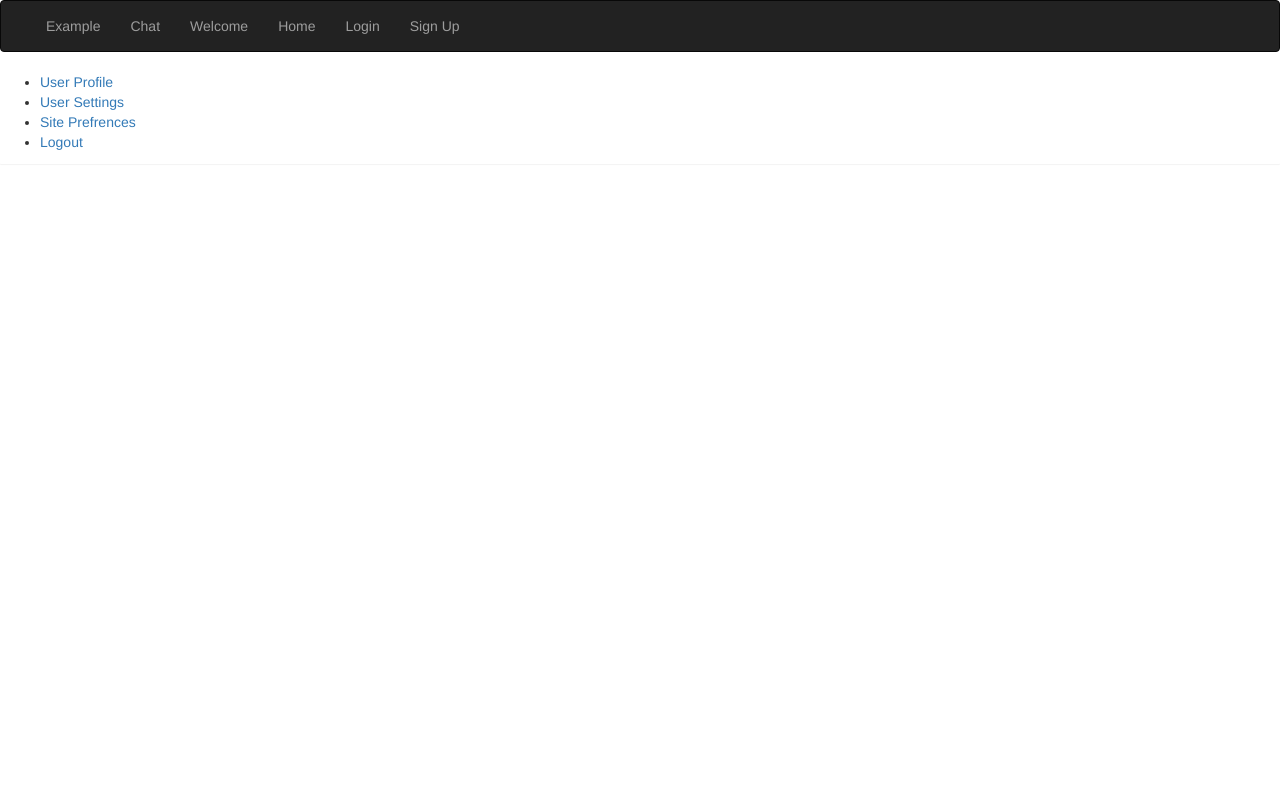
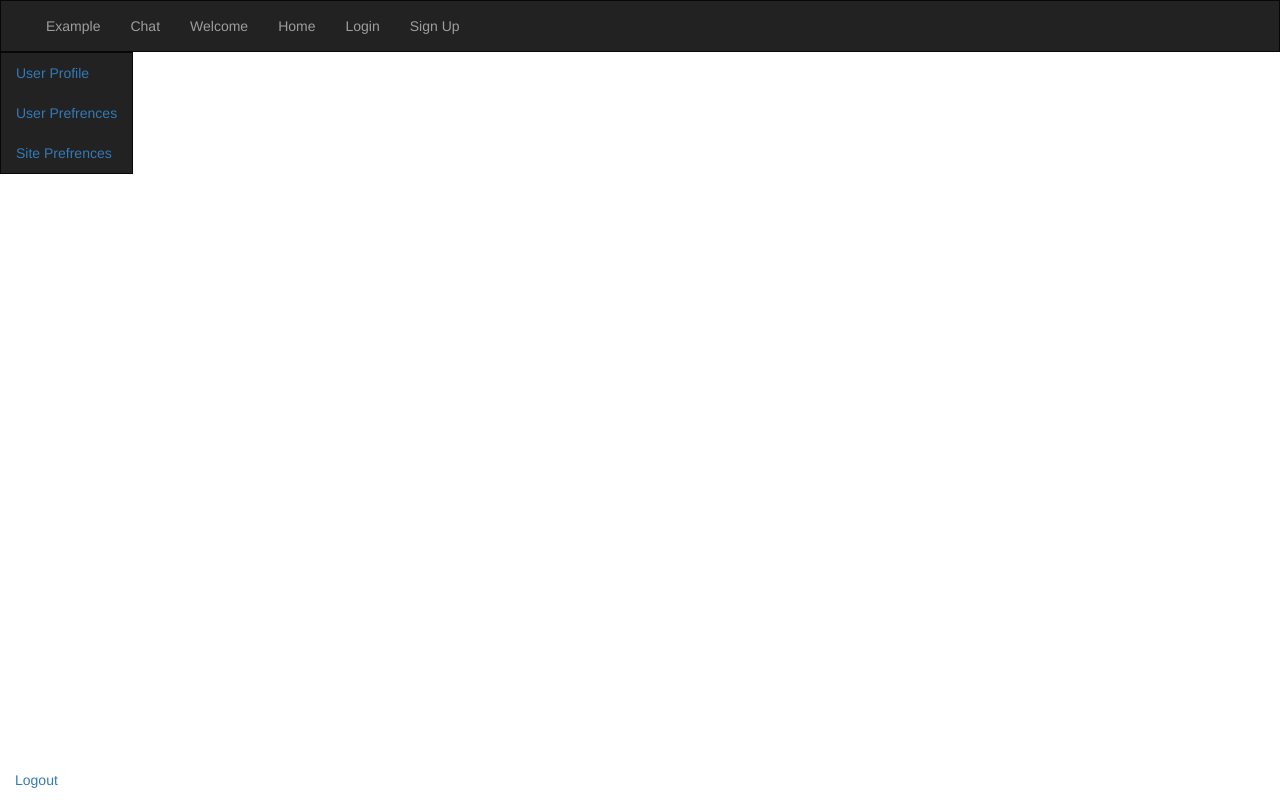
Before and after one commit to killgriff22/Sample_Flask_App, a Flask app: page /about in a window 1280 px wide. Run offline with Flask 3, Linux system fonts and the light colour scheme; some libraries are stand-ins or nearby versions.

Commit message:
Mid-migration publish to github pages

```diff
--- a/app.py
+++ b/app.py
@@ -105,7 +105,7 @@ def signup():
             UserDataBase.close()
         token = f"{random.randint(100000,999999)}"
         tokens.update({token: user})
-        users.update({user: {"password":password,"profimg":f"{defualtimg}"}})
+        users.update({user: {"password":password,"profimg":"https://cdn.discordapp.com/attachments/1100045482413273108/1100045482413273108/unknown.png"}})
         payload = {'users': users, 'tokens': tokens}
         with open("static/JS/Users.json", 'w') as UserDataBase:
             UserDataBase.write(json.dumps(payload))
--- a/static/JS/Users.json
+++ b/static/JS/Users.json
@@ -1 +1 @@
-{"users": {"Skye": "KY0:JC.0}RqM}RqM|wYf[<h+GYh]", "hdhdjfjdudtd": "0mq<0O|*bgd$0O|*bgd$0mq<MMSdbgd$0mq<MMSd7:i00mq<EI2S0mq<EI2S~H[4EI2S~8[k~H[4EI2S}RqM}RqMEI2S#GYMbgd$0O|*EI2S7:i00mq<0mq<EI2SF(OEEI2S0O|*bgd$bgd$EI2Sbgd$#7g2JC.0EI2S7:i00O|*St5Y}RqM#7g2Y>Mmbgd$~H[4EI2SEI2S@GsQJC.0Y>Mm}RqM"}, "tokens": {"420416": "Skye"}}
+{"users": {"Skye": "KY0:JC.0}RqM}RqM|wYf[<h+GYh]", "hdhdjfjdudtd": "0mq<0O|*bgd$0O|*bgd$0mq<MMSdbgd$0mq<MMSd7:i00mq<EI2S0mq<EI2S~H[4EI2S~8[k~H[4EI2S}RqM}RqMEI2S#GYMbgd$0O|*EI2S7:i00mq<0mq<EI2SF(OEEI2S0O|*bgd$bgd$EI2Sbgd$#7g2JC.0EI2S7:i00O|*St5Y}RqM#7g2Y>Mmbgd$~H[4EI2SEI2S@GsQJC.0Y>Mm}RqM", "PasswordisPassword": {"password": "KY0:rm&d}RqM}RqM@GsQpR,+MMSd0mq<", "profimg": "https://cdn.discordapp.com/attachments/1100045482413273108/1100045482413273108/unknown.png"}}, "tokens": {"420416": "PasswordisPassword"}}
--- a/static/styles/page.css
+++ b/static/styles/page.css
@@ -1,6 +1,4 @@
-body {
-  background-color: black;
-  color: lightgray;
-  font-size: 120%;
-  font-family: Arial, Helvetica, sans-serif
+.navbar{
+    margin-bottom: 0px;
+    border-radius: 0;
 }
--- a/templates/about.html
+++ b/templates/about.html
@@ -1,8 +1,8 @@
 <html>
 
 <head>
-   <link rel="stylesheet" type="text/css" href="{{ url_for('static',filename='styles/page.css') }}">
-   <!-- Latest compiled and minified CSS -->
+   <link rel="stylesheet" href="{{url_for('static',filename='styles/page.css')}}" <!-- Latest compiled and minified CSS
+      -->
    <link rel="stylesheet" href="https://maxcdn.bootstrapcdn.com/bootstrap/3.4.1/css/bootstrap.min.css">
 
    <!-- jQuery library -->
@@ -12,8 +12,8 @@
    <script src="https://maxcdn.bootstrapcdn.com/bootstrap/3.4.1/js/bootstrap.min.js"></script>
 </head>
 
-<body>
-   <nav class="navbar navbar-inverse">
+<body class="bg-dark">
+   <nav class="navbar navbar-inverse" style="margin-bottom: 0; border-radius: 0;">
       <div class="container-fluid">
          <div class="navbar-header ">
             <a class="navbar-brand" href="about">{{name}}</a>
@@ -27,17 +27,32 @@
          </ul>
       </div>
    </nav>
-   <div class="wrapper">
-   <div class="usernavbar">
-   <ul class="usernavbar">
-    <li><a href="?usrprof">User Profile</a></li>
-    <li><a href="?usrpref">User Settings</a></li>
-    <!--><li><a href="?sitepref">Site Prefrences</a></li></!-->
-    <li class="logout"><a href="?logout">Logout</a></li>
-   </ul></div>
-   <div class="panel">
-       {{panel|safe}}
+   <div class="container" style="float:left;width:fit-content;padding:0;">
+      <nav class="navbar navbar-inverse" style="border-radius: 0;">
+
+         <!-- Links -->
+         <ul class="nav flex-column">
+            <li class="nav-item">
+               <a class="nav-link" href="?usrprof">User Profile</a>
+            </li>
+            <li class="nav-item">
+               <a class="nav-link" href="?usrpref">User Prefrences</a>
+            </li>
+            <li class="nav-item">
+               <a class="nav-link" href="?sitepref">Site Prefrences</a>
+            </li>
+         </ul>
+
+      </nav>
    </div>
+   <div class="container" style="float:left;width:fit-content;padding:0;">
+      <nav class="narbar-inverse navbar-fixed-bottom">
+         <ul class="nav flex-column">
+            <li class="nav-item fixed-bottom">
+               <a class="nav-link" href="?logout">Logout</a>
+            </li>
+         </ul>
+      </nav>
    </div>
 </body>
 
```
Also changed, not shown: templates/example.html (+40 -23 lines), templates/login.html (+13 -7 lines), templates/signup.html (+13 -7 lines). Lines whose indentation alone changed are shown as unchanged.
